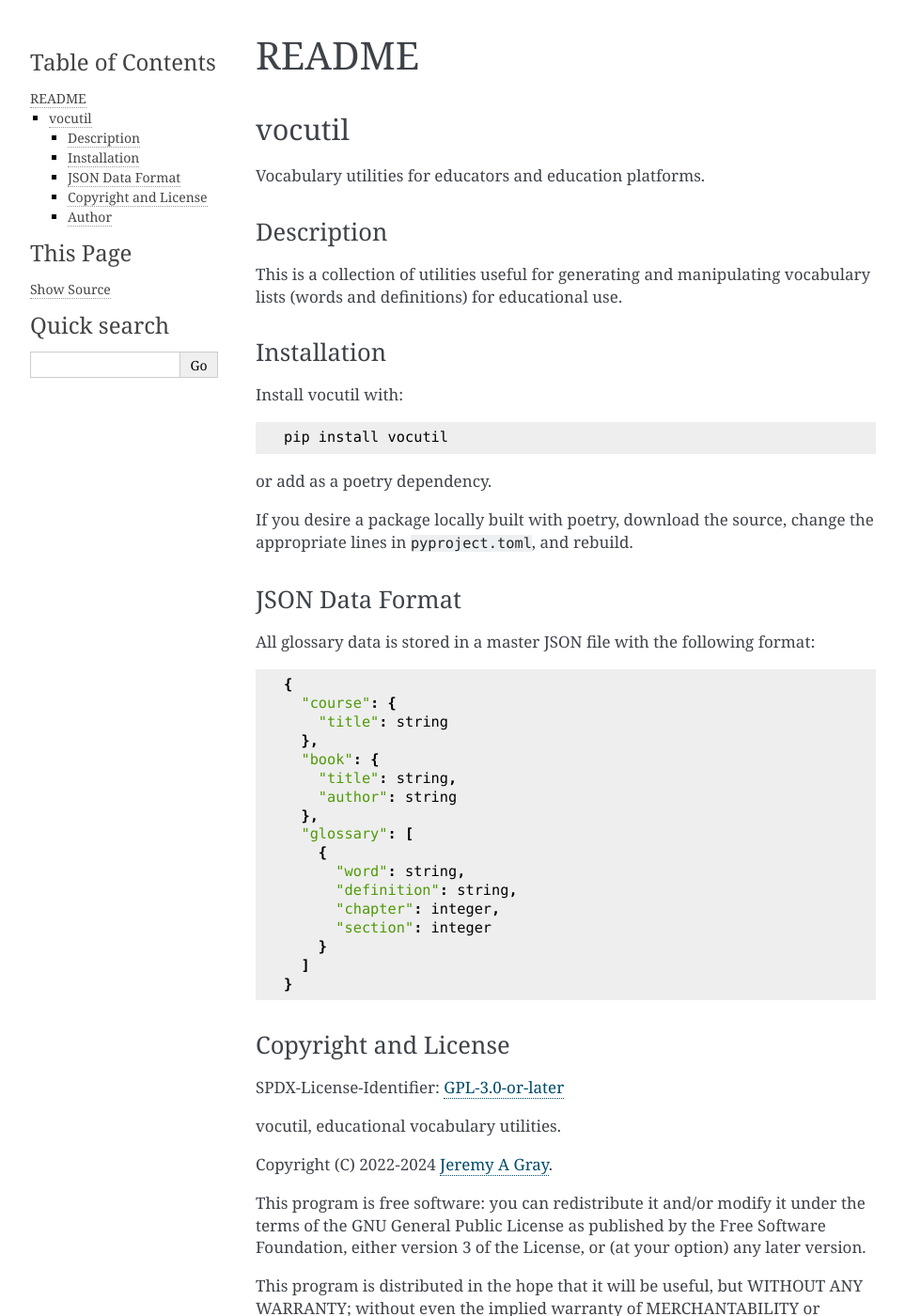
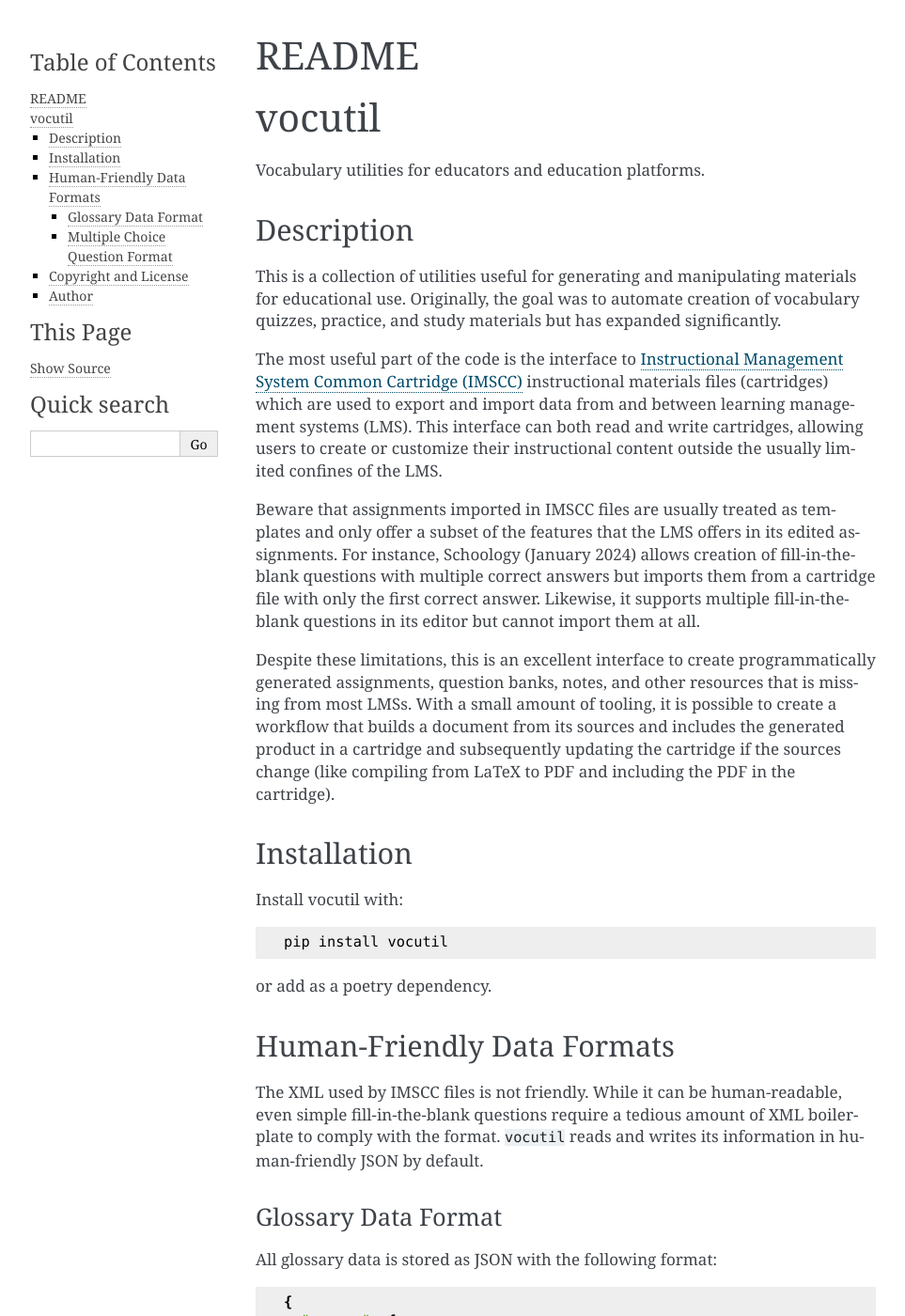
Before and after one commit to jeremyagray/vocutil, a Sphinx documentation site: the page built from docs/readme.rst, in a window 1280 px wide and 1400 px high. Shown: the whole window at 94% size, without its empty margins (148-1111 px from the left). Built offline with Sphinx 7.4.7, drawn with Linux system fonts in a browser that asks for light colours; some of the changed text lies outside the part shown.

Commit message:
style: lint rst documentation
Signed-off-by: Jeremy A Gray <gray@flyquackswim.com>

```diff
--- a/README.rst
+++ b/README.rst
@@ -1,4 +1,4 @@
-.. *****************************************************************************
+.. ***************************************************************************
 ..
 .. vocutil, educational vocabulary utilities.
 ..
@@ -8,10 +8,11 @@
 ..
 .. SPDX-License-Identifier: GPL-3.0-or-later
 ..
-.. *****************************************************************************
+.. ***************************************************************************
 
-vocutil
-=======
+=========
+ vocutil
+=========
 
 Vocabulary utilities for educators and education platforms.
 
@@ -24,14 +25,39 @@
       :alt: Documentation Status
 
 Description
------------
+===========
 
 This is a collection of utilities useful for generating and
-manipulating vocabulary lists (words and definitions) for educational
-use.
+manipulating materials for educational use.  Originally, the goal was
+to automate creation of vocabulary quizzes, practice, and study
+materials but has expanded significantly.
+
+The most useful part of the code is the interface to
+`Instructional Management System Common Cartridge (IMSCC) <https://www.imsglobal.org/cc/index.html>`_
+instructional materials files (cartridges) which are used to export
+and import data from and between learning management systems (LMS).
+This interface can both read and write cartridges, allowing users to
+create or customize their instructional content outside the usually
+limited confines of the LMS.
+
+Beware that assignments imported in IMSCC files are usually treated as
+templates and only offer a subset of the features that the LMS offers
+in its edited assignments.  For instance, Schoology (January 2024)
+allows creation of fill-in-the-blank questions with multiple correct
+answers but imports them from a cartridge file with only the first
+correct answer.  Likewise, it supports multiple fill-in-the-blank
+questions in its editor but cannot import them at all.
+
+Despite these limitations, this is an excellent interface to create
+programmatically generated assignments, question banks, notes, and
+other resources that is missing from most LMSs.  With a small amount
+of tooling, it is possible to create a workflow that builds a document
+from its sources and includes the generated product in a cartridge and
+subsequently updating the cartridge if the sources change (like
+compiling from LaTeX to PDF and including the PDF in the cartridge).
 
 Installation
-------------
+============
 
 Install vocutil with::
 
@@ -39,14 +65,19 @@
 
 or add as a poetry dependency.
 
-If you desire a package locally built with poetry, download the
-source, change the appropriate lines in ``pyproject.toml``, and
-rebuild.
+Human-Friendly Data Formats
+===========================
 
-JSON Data Format
-----------------
+The XML used by IMSCC files is not friendly.  While it can be
+human-readable, even simple fill-in-the-blank questions require a
+tedious amount of XML boilerplate to comply with the format.
+``vocutil`` reads and writes its information in human-friendly JSON by
+default.
 
-All glossary data is stored in a master JSON file with the following format::
+Glossary Data Format
+--------------------
+
+All glossary data is stored as JSON with the following format::
 
   {
     "course": {
@@ -62,12 +93,31 @@
         "definition": string,
         "chapter": integer,
         "section": integer
-      }
+      },
+      ...
     ]
   }
 
+Multiple Choice Question Format
+-------------------------------
+
+All multiple choice question data is stored as JSON with the following
+format::
+
+  {
+    "question": "question text",
+    "answers": [
+      {
+        "answer": "answer text",
+        "correct": boolean
+      },
+      ...
+    ]
+  }
+
+
 Copyright and License
----------------------
+=====================
 
 SPDX-License-Identifier: `GPL-3.0-or-later <https://spdx.org/licenses/GPL-3.0-or-later.html>`_
 
@@ -89,6 +139,6 @@
 along with this program.  If not, see <https://www.gnu.org/licenses/>.
 
 Author
-------
+======
 
 `Jeremy A Gray <gray@flyquackswim.com>`_
--- a/docs/cli.rst
+++ b/docs/cli.rst
@@ -1,4 +1,4 @@
-.. *****************************************************************************
+.. ***************************************************************************
 ..
 .. vocutil, educational vocabulary utilities.
 ..
@@ -8,7 +8,7 @@
 ..
 .. SPDX-License-Identifier: GPL-3.0-or-later
 ..
-.. *****************************************************************************
+.. ***************************************************************************
 
 =============
 CLI Arguments
--- a/docs/functions.rst
+++ b/docs/functions.rst
@@ -1,4 +1,4 @@
-.. *****************************************************************************
+.. ***************************************************************************
 ..
 .. vocutil, educational vocabulary utilities.
 ..
@@ -8,7 +8,7 @@
 ..
 .. SPDX-License-Identifier: GPL-3.0-or-later
 ..
-.. *****************************************************************************
+.. ***************************************************************************
 
 ===========
  Functions
--- a/docs/index.rst
+++ b/docs/index.rst
@@ -1,4 +1,4 @@
-.. *****************************************************************************
+.. ***************************************************************************
 ..
 .. vocutil, educational vocabulary utilities.
 ..
@@ -8,7 +8,7 @@
 ..
 .. SPDX-License-Identifier: GPL-3.0-or-later
 ..
-.. *****************************************************************************
+.. ***************************************************************************
 
 #####################
 vocutil Documentation
--- a/docs/license.rst
+++ b/docs/license.rst
@@ -1,4 +1,4 @@
-.. *****************************************************************************
+.. ***************************************************************************
 ..
 .. vocutil, educational vocabulary utilities.
 ..
@@ -8,7 +8,7 @@
 ..
 .. SPDX-License-Identifier: GPL-3.0-or-later
 ..
-.. *****************************************************************************
+.. ***************************************************************************
 
 =======
 License
--- a/docs/readme.rst
+++ b/docs/readme.rst
@@ -1,4 +1,4 @@
-.. *****************************************************************************
+.. ***************************************************************************
 ..
 .. vocutil, educational vocabulary utilities.
 ..
@@ -8,7 +8,7 @@
 ..
 .. SPDX-License-Identifier: GPL-3.0-or-later
 ..
-.. *****************************************************************************
+.. ***************************************************************************
 
 ======
 README
```
Also changed, not shown: docs/classes.rst (+6 -5 lines).
